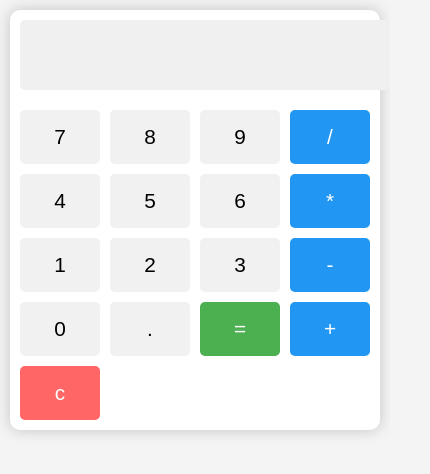
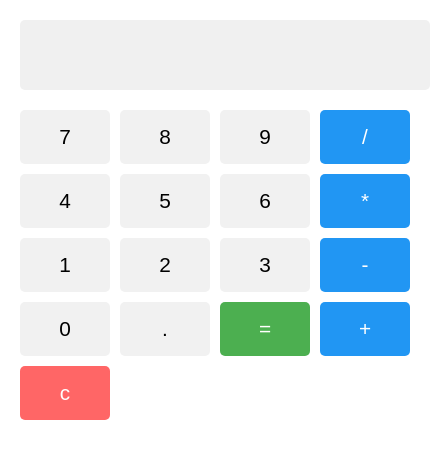
Before and after one commit to Sahana-36-Aradhya/QuickCalc, a plain HTML site: page index.html in a window 390 px wide. Shown: the whole page, 430 px wide, since content can reach past the window. Drawn offline with Linux system fonts and the light colour scheme.

Commit message:
Style.css

```diff
--- a/Style.css
+++ b/Style.css
@@ -15,7 +15,6 @@ body {
     box-shadow: 0px 0px 15px rgba(0, 0, 0, 0.2);
     padding: 20px;
     width: 280px;
-    /* Ensures it doesn't overflow the screen on mobile devices */
     max-width: 100%;
 }
 
@@ -71,24 +70,26 @@ button[data-value="/"], button[data-value="*"], button[data-value="-"], button[d
     color: white;
 }
 
-/* Responsive design for smaller screens */
 @media (max-width: 600px) {
     body {
-        height: auto; /* Allow height to adjust based on content */
-        padding: 10px;
+        display: block;
+        padding: 0;
     }
 
     .Calculator {
-        width: 100%;
-        padding: 10px;
+        width: 100vw;
+        height: 100vh;
+        border-radius: 0;
+        padding: 20px;
+        box-shadow: none;
     }
 
     #display {
-        font-size: 1.8em; /* Adjust font size for mobile */
+        font-size: 2em;
     }
 
     button {
-        font-size: 1.3em; /* Adjust button size for mobile */
+        font-size: 1.3em;
         padding: 15px;
     }
 }
```
